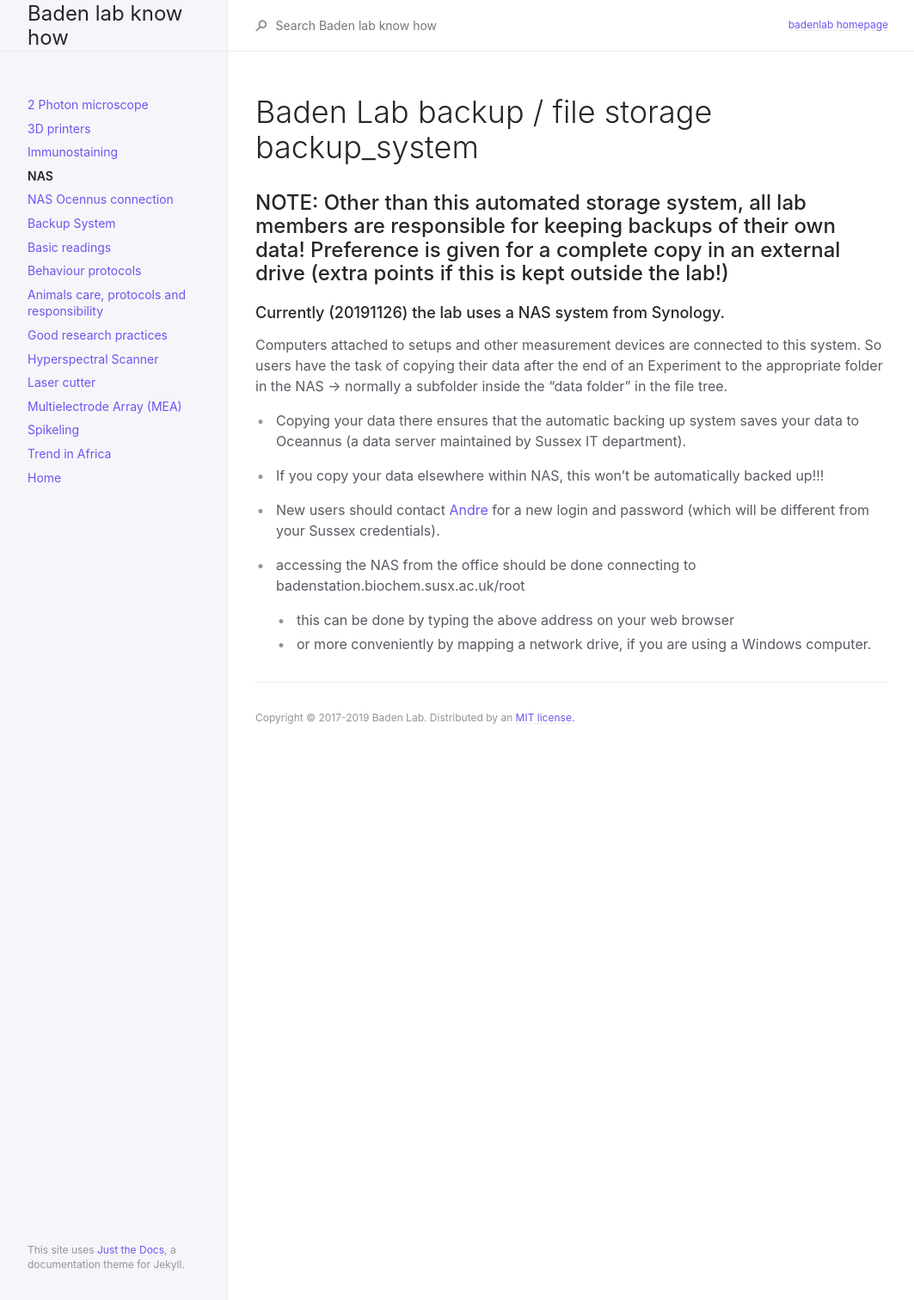
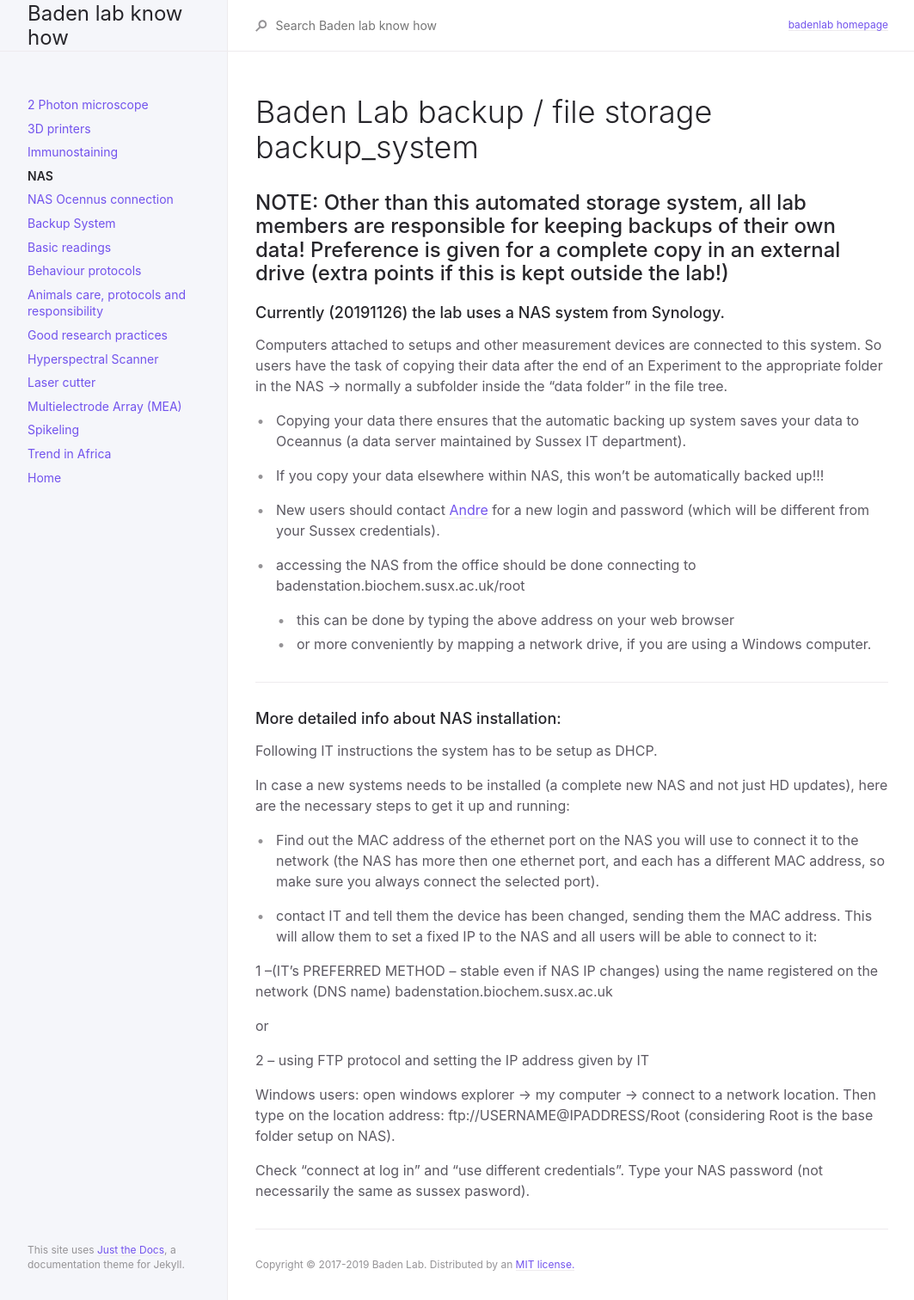
Before and after one commit to BadenLab/know-how, a Jekyll site: the page built from docs/backup_systems/NAS.md, in a window 1280 px wide. Shown: the whole page at 86% size, without its empty margins (107-1170 px from the left). Built offline with Jekyll 4.4.1, drawn with Linux system fonts in a browser that asks for light colours.

Commit message:
update NAS info

```diff
--- a/docs/backup_systems/NAS.md
+++ b/docs/backup_systems/NAS.md
@@ -27,3 +27,27 @@ in the file tree.
 - accessing the NAS from the office should be done connecting to badenstation.biochem.susx.ac.uk/root
   - this can be done by typing the above address on your web browser
   - or more conveniently by mapping a network drive, if you are using a Windows computer.
+
+  ---
+
+###  More detailed info about NAS installation:
+
+Following IT instructions the system has to be setup as DHCP.
+
+In case a new systems needs to be installed (a complete new NAS and not just HD updates), here are the necessary steps to get it up and running:
+
+- Find out the MAC address of the ethernet port on the NAS you will use to connect it to the network (the NAS has more then one ethernet port, and each has a different MAC address, so make sure you always connect the selected port).
+
+- contact IT and tell them the device has been changed, sending them the MAC address. This will allow them to set a fixed IP to the NAS and all users will be able to connect to it:
+
+ 1 –(IT’s PREFERRED METHOD – stable even if NAS IP changes) using the name registered on the network (DNS name) badenstation.biochem.susx.ac.uk
+
+or
+
+ 2 – using FTP protocol and setting the IP address given by IT
+
+Windows users:
+open windows explorer → my computer → connect to a network location.
+Then type on the location address: ftp://USERNAME@IPADDRESS/Root (considering Root is the base folder setup on NAS).
+
+Check “connect at log in” and “use different credentials”. Type your NAS password (not necessarily the same as sussex pasword).
```
